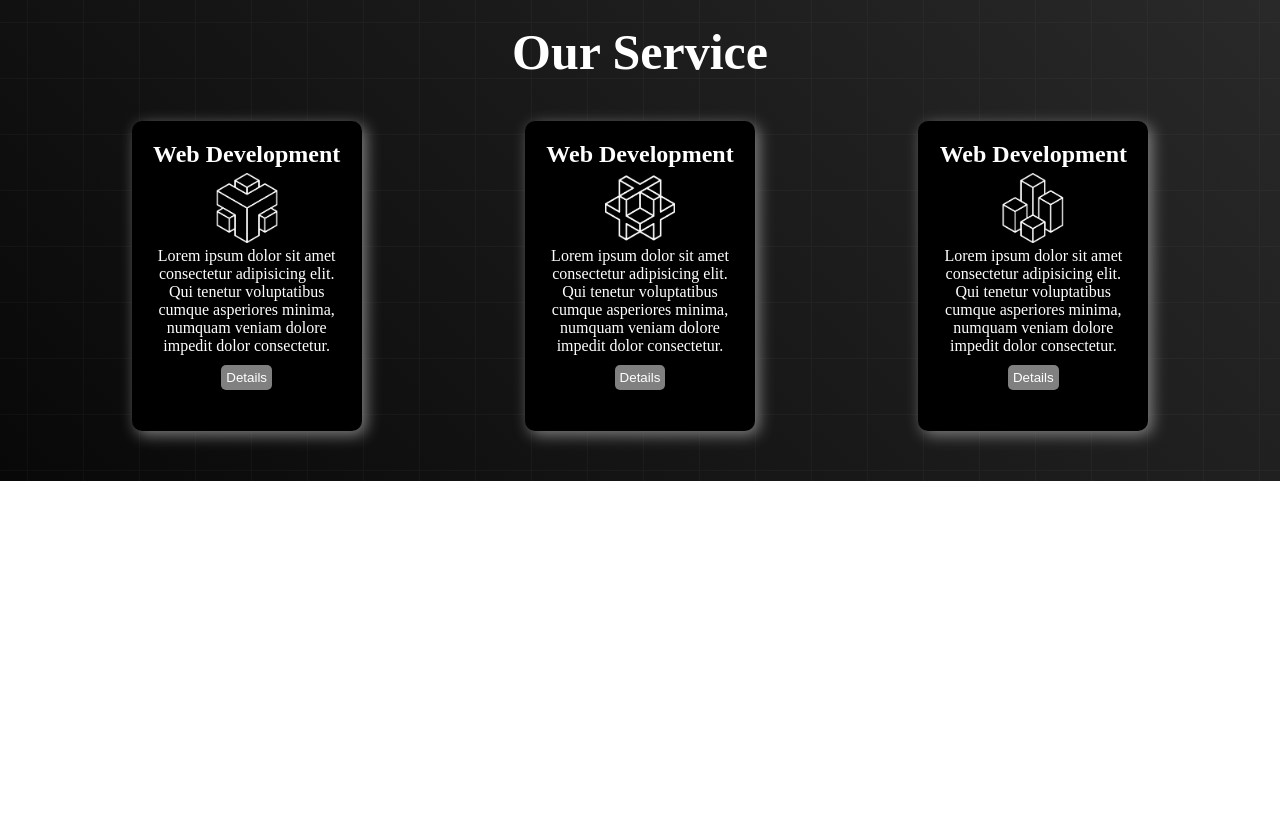
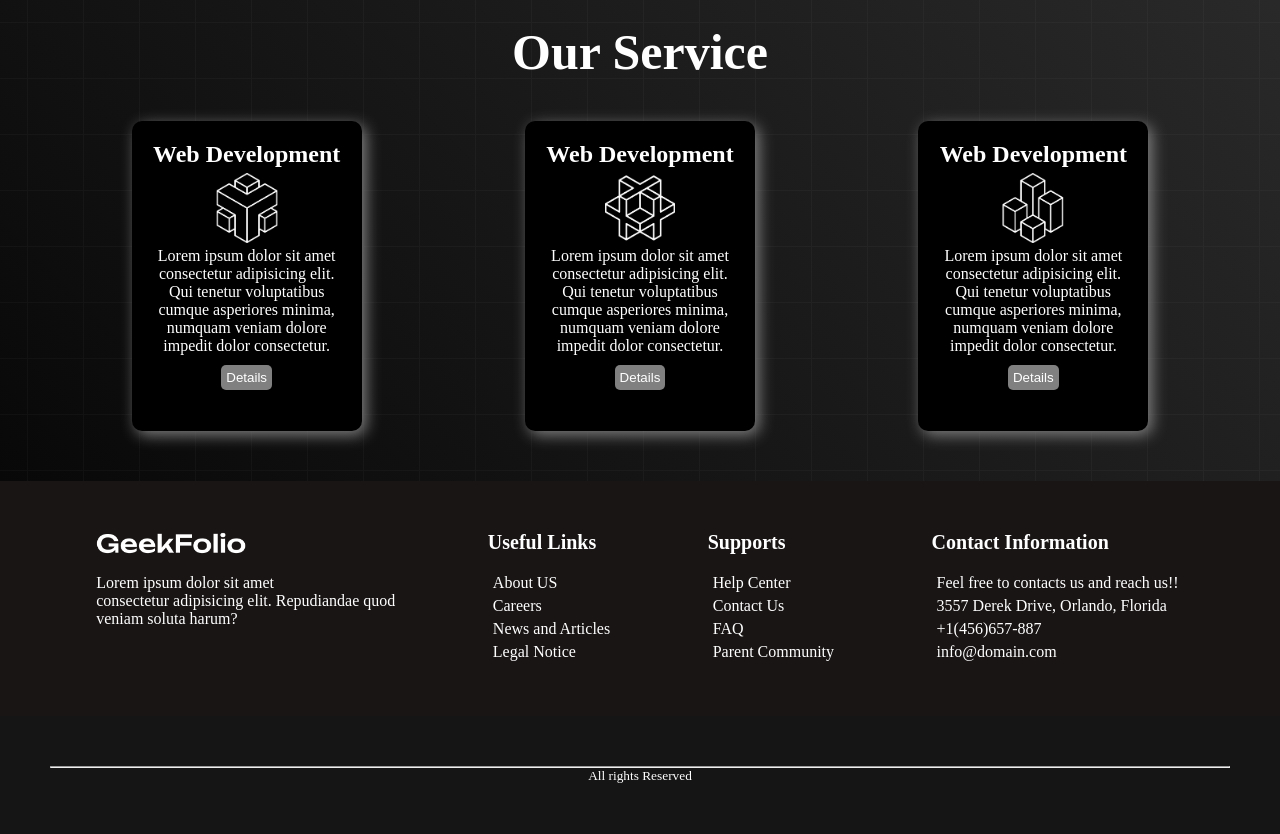
Before and after one commit to sharmin231/practice-website, a plain HTML site: page index.html in a window 1280 px wide. Shown: the part 1343-2177 px from the top of the page. Before the commit the page ends 1824 px from the top, so only its background shows below. Drawn offline with Linux system fonts and the light colour scheme.

Commit message:
add this file

```diff
--- a/index.html
+++ b/index.html
@@ -88,11 +88,6 @@
             </div>
         </div>
         </section>
-        <footer>
-            <div>
-
-            </div>
-        </footer>
 
 
 
@@ -100,5 +95,55 @@
 
     </div>
     </main>
+    <footer>
+        <div class="footer-container">
+
+            <div class="link-logo">
+                <img class="footer-logo" src="./images/logo-light.png" alt="">
+                <p class="footer-p">Lorem ipsum dolor sit amet <br> consectetur adipisicing elit. Repudiandae quod <br> veniam soluta harum?</p>
+            </div>
+            <div class="link-div">
+                <h2 class="link-heading">Useful Links</h2>
+                <ul>
+                    <li class="link-item">About US</li>
+                    <li class="link-item">Careers</li>
+                    <li class="link-item">News and Articles</li>
+                    <li class="link-item">Legal Notice</li>
+
+                </ul>
+
+            </div>
+            <div>
+                <h2 class="link-heading">Supports</h2>
+                <ul>
+                    <li class="link-item">Help Center</li>
+                    <li class="link-item">Contact Us</li>
+                    <li class="link-item">FAQ</li>
+                    <li class="link-item">Parent Community</li>
+
+
+
+            </div>
+            <div>
+                <h2 class="link-heading">Contact Information</h2>
+                <ul>
+                    <li class="link-item">Feel free to contacts us and reach us!!</li>
+                    <li class="link-item">3557 Derek Drive, Orlando, Florida</li>
+                    <li class="link-item">+1(456)657-887</li>
+                    <li class="link-item">info@domain.com</li>
+
+
+
+
+            </div>
+
+
+
+        </div>
+        <div class="bottom">
+        <hr>
+        <p class="footer-p">All rights Reserved</p>
+        </div>
+    </footer>
 </body>
 </html>
--- a/style.css
+++ b/style.css
@@ -133,3 +133,38 @@
 .service-heading{
     font-size: 50px;
 }
+.footer-container{background-color: rgb(26, 21, 21);
+display: flex;
+justify-content: space-around;
+
+
+color: white;
+padding: 50px;
+flex-wrap:
+
+}
+
+
+.footer-logo{
+    width: 150px;
+   margin-bottom: 10px;
+}
+.link-heading{
+    margin-bottom: 20px;
+    font-size: 20px;
+    font-weight: bold;
+}
+.link-item{
+    text-decoration:none;
+    list-style: none;
+    margin: 5px;
+}
+.bottom{
+    background-color: rgb(22, 21, 21);
+    color: white;
+    text-align: center;
+    padding: 50px;
+    font-size: smaller;
+}
+
+}
```
